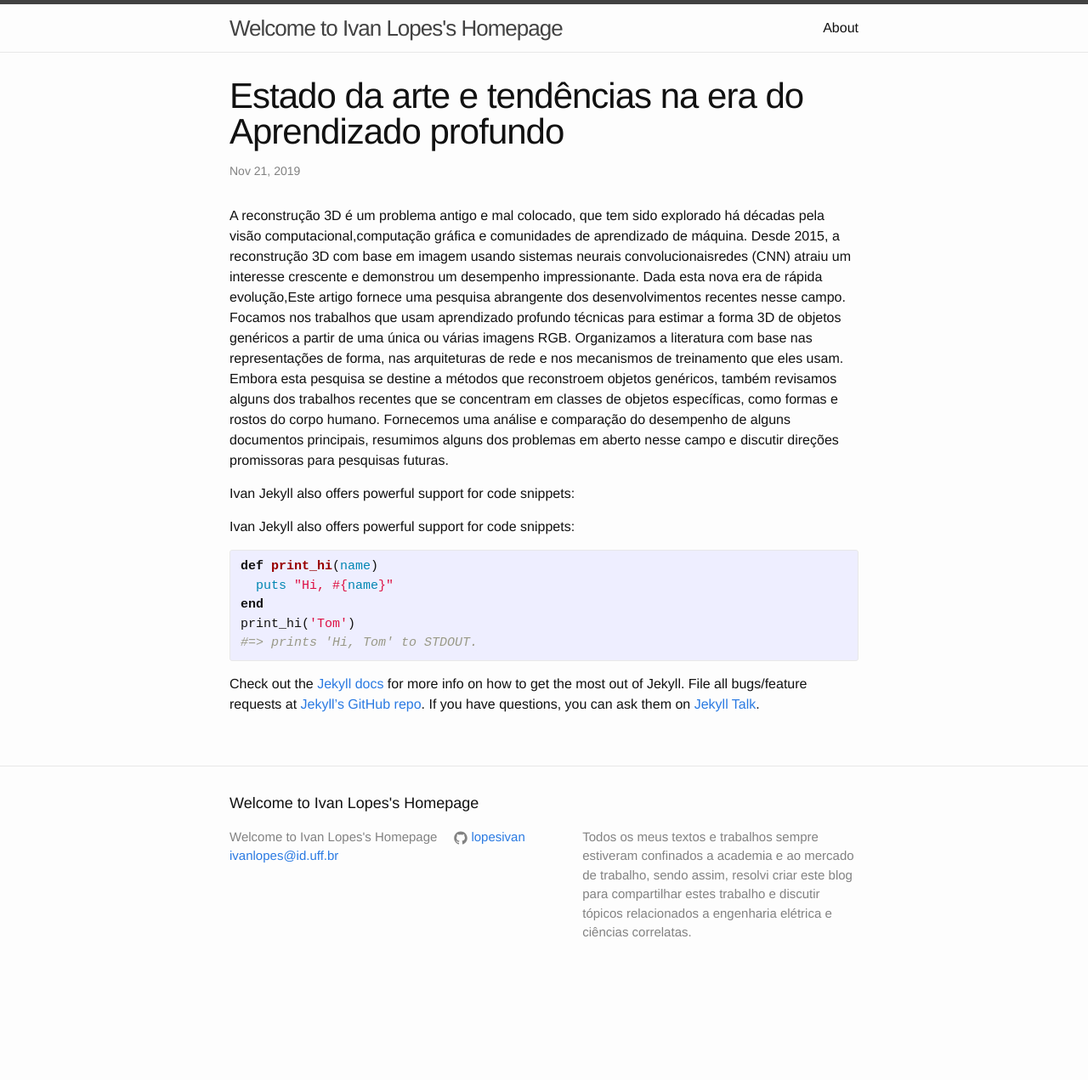
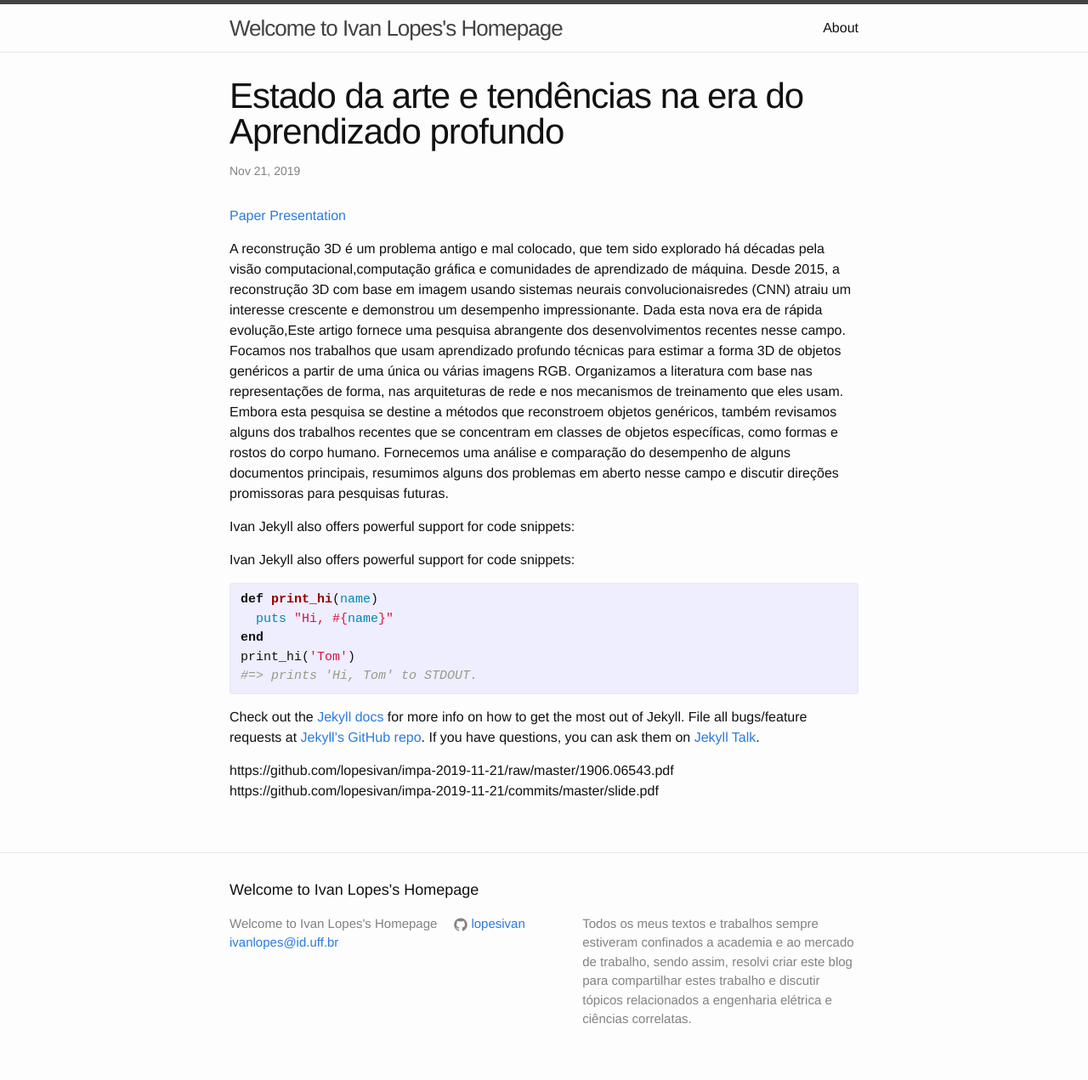
Before and after one commit to lopesivan/lopesivan.github.io, a Jekyll site: the page built from _posts/2019-11-21-image-processing-for-vision-and-graphics.markdown, in a window 1280 px wide. Shown: the whole page at 85% size. Built offline with Jekyll 4.4.1, drawn with Linux system fonts in a browser that asks for light colours; before the commit the page ends 1169 px from its top, so only the background shows below that; part of the change alters nothing that is shown.

Commit message:
Atualiza o arquivo _posts/2019-11-21-image-processing-for-vision-and-graphics.markdown

```diff
--- a/_posts/2019-11-21-image-processing-for-vision-and-graphics.markdown
+++ b/_posts/2019-11-21-image-processing-for-vision-and-graphics.markdown
@@ -4,6 +4,9 @@ title:  "Estado da arte e tendências na era do  Aprendizado profundo"
 date:   2019-11-21 17:15:23 -0300
 categories: Paper Presentation
 ---
+
+[Paper Presentation](https://github.com/lopesivan/impa-2019-11-21/raw/master/1906.06543.pdf)
+
 A reconstrução 3D é um problema antigo e mal colocado, que tem sido explorado
 há décadas pela visão computacional,computação gráfica e comunidades de
 aprendizado de máquina. Desde 2015, a reconstrução 3D com base em imagem
@@ -35,6 +38,10 @@ print_hi('Tom')
 
 Check out the [Jekyll docs][jekyll-docs] for more info on how to get the most out of Jekyll. File all bugs/feature requests at [Jekyll’s GitHub repo][jekyll-gh]. If you have questions, you can ask them on [Jekyll Talk][jekyll-talk].
 
+https://github.com/lopesivan/impa-2019-11-21/raw/master/1906.06543.pdf
+https://github.com/lopesivan/impa-2019-11-21/commits/master/slide.pdf
+
+[jekyll-docs]: http://jekyllrb.com/docs/home
 [jekyll-docs]: http://jekyllrb.com/docs/home
 [jekyll-gh]:   https://github.com/jekyll/jekyll
 [jekyll-talk]: https://talk.jekyllrb.com/
```
